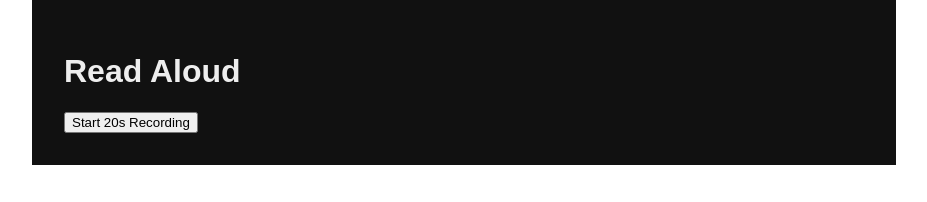
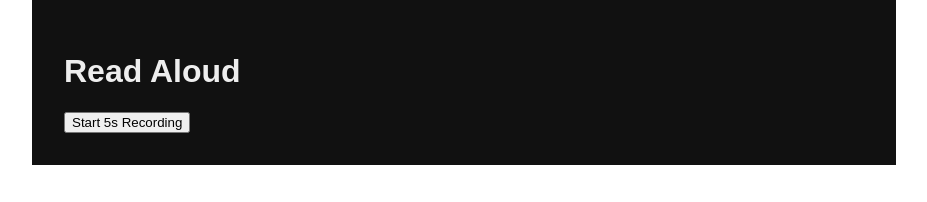
Before and after one commit to riseroofing/missing-tones-app, a React (Create React App) app in the folder frontend/: page / in a window 1280 px wide. Shown: the top 202 px of the page, without its empty margins (176-1103 px from the left). Built offline with nearby package versions, Linux system fonts and the light colour scheme.

Commit message:
shortened the recording duration to 5 seconds and updated the button label accordingly

```diff
--- a/frontend/src/App.js
+++ b/frontend/src/App.js
@@ -7,7 +7,7 @@ import {
 } from 'recharts';
 
 // Configuration
-const RECORD_DURATION_MS = 20000;
+const RECORD_DURATION_MS = 5000;
 const WAVEFORM_FFT_SIZE  = 2048;
 const SPECTRUM_FFT_SIZE  = 4096;
 const COUNTDOWN_INTERVAL = 1000; // 1 second
@@ -201,7 +201,7 @@ function App() {
     <div className="App">
       <h1>Read Aloud</h1>
       {stage==='idle' && (
-        <button onClick={startRecording}>Start 20s Recording</button>
+        <button onClick={startRecording}>Start 5s Recording</button>
       )}
       {error && <div className="error" style={{color:'red'}}>{error}</div>}
 
```
